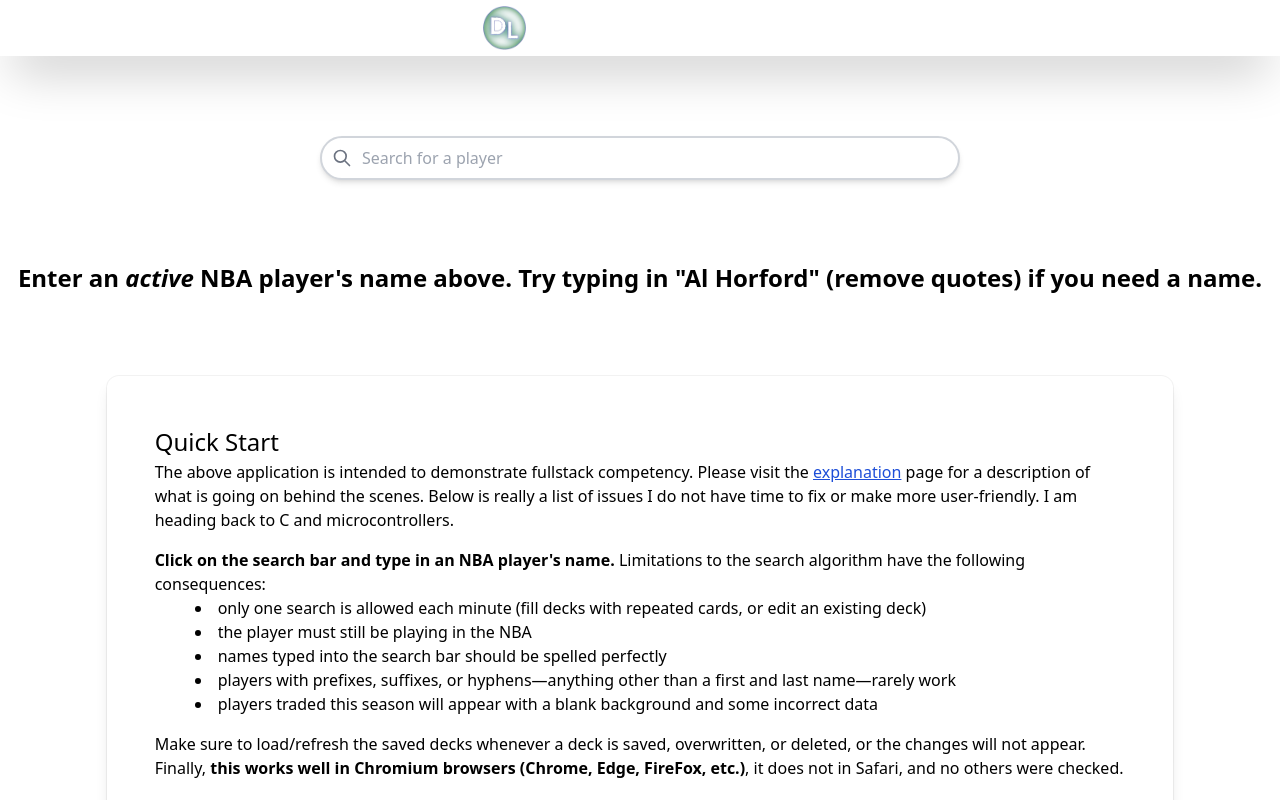
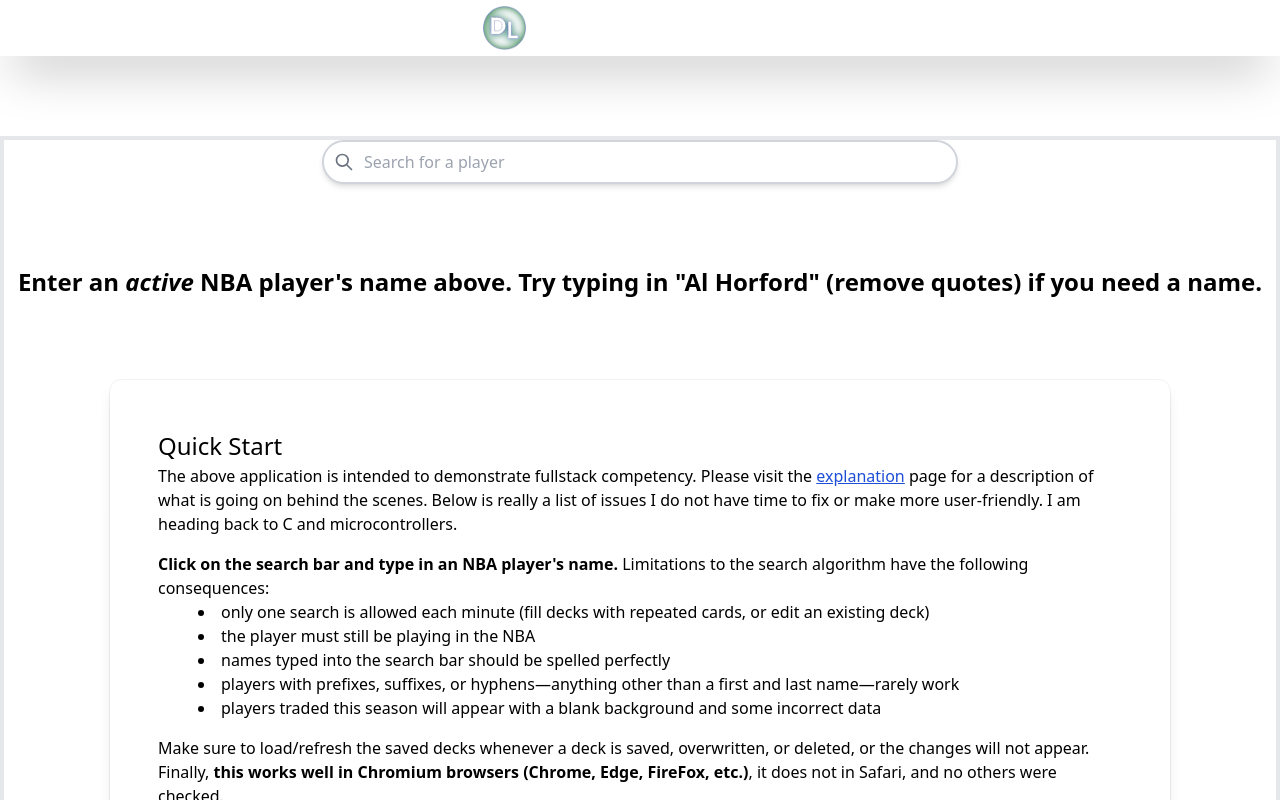
Before and after one commit to davidluby/next-portfolio, a Next.js app: page /decks in a window 1280 px wide. Shown: the top 800 px of the page. Built offline with nearby package versions, Linux system fonts and the light colour scheme.

Commit message:
cleaned a mess and forensics

```diff
--- a/src/components/decks/Interface.js
+++ b/src/components/decks/Interface.js
@@ -11,8 +11,8 @@ import Help from "@components/decks/Help"
 export default function Interface({ setHidden, searching, playerData, empty, setEmpty, cards, setCards, deck, setDeck }) {
 
 	return (
-		<div className="w-[97%] res:w-5/6 px-5 py-5 res:p-12 mt-20 shadow-lg rounded-xl ring-1 ring-black/5">
-			<div className="flex flex-row justify-center my-5 space-x-20">
+		<div className="w-[97%] res:w-5/6 p-5 res:p-12 mt-20 shadow-lg rounded-xl ring-1 ring-black/5 border-4">
+			<div className="flex flex-row justify-center my-5 space-x-20 border-4 border-green-300">
 				{ !searching ? <div className="flex items-center" style={{animation : "inAnimation 500ms ease-in"}}>
 					<Card data={playerData} loc="main" />
 					</div> : null}
--- a/src/components/decks/Show.js
+++ b/src/components/decks/Show.js
@@ -35,7 +35,7 @@ export default function Show({ empty, setEmpty, setHidden, setCards, setDeck })
                     const dataCards = deck.slice(1);
                     const dataDeck = deck[0];
 
-                    return <div className="flex flex-col items-center w-[97%] res:w-5/6 px-5 py-5 res:p-12 mt-20 shadow-lg rounded-xl ring-1 ring-black/5" key={idx}>
+                    return <div className="flex flex-col items-center w-[97%] res:w-5/6 p-5 res:p-12 mt-20 shadow-lg rounded-xl ring-1 ring-black/5 border-4 border-red-300" key={idx}>
                         <div className="flex flex-row space-x-10">
                             <p className="border-b-2 border-green-700">Deck: {dataDeck.id}</p>
                             <p className="border-b-2 border-green-700">Last saved: {dataDeck.saved}</p>
--- a/src/components/simulation/Simulator.js
+++ b/src/components/simulation/Simulator.js
@@ -45,7 +45,7 @@ export default function Simulator() {
     }, [])
 
     return (
-        <div className="w-[97%] res:w-5/6 px-5 py-5 res:p-12 mt-20 shadow-lg rounded-xl ring-1 ring-black/5">
+        <div className="w-[97%] res:w-5/6 p-5 res:p-12 mt-20 shadow-lg rounded-xl ring-1 ring-black/5">
             <canvas id="myCanvas" className="w-full border-2"></canvas>
         </div>
     )
--- a/src/pages/decks.js
+++ b/src/pages/decks.js
@@ -15,14 +15,14 @@ export default function Decks() {
 
 
   return (
-    <div className="flex flex-col items-center my-20">
+    <div className="flex flex-col items-center my-20 border-4">
 		<Search setPlayerData={setPlayerData} setSearching={setSearching} setHidden={setHidden} />
 		<div>
 			{ !hidden ? <Interface setHidden={setHidden} searching={searching} playerData={playerData} empty={empty} setEmpty={setEmpty}
 							cards={cards} setCards={setCards} deck={deck} setDeck={setDeck} />
 				: <h1 className="p-5 res:p-0 res:mt-20 text-center"><b>Enter an <i>active</i> NBA player&apos;s name above. Try typing in &#34;Al Horford&#34; (remove quotes) if you need a name.</b></h1>}
 		</div>
-		<div id="helpID" className="w-[97%] res:w-5/6 px-5 py-5 res:p-12 mt-20 shadow-lg rounded-xl ring-1 ring-black/5">
+		<div id="helpID" className="w-[97%] res:w-5/6 p-5 res:p-12 mt-20 shadow-lg rounded-xl ring-1 ring-black/5">
 			<h1>
 				Quick Start
 			</h1>
@@ -35,12 +35,12 @@ export default function Decks() {
 			<p className="mt-4">
 				<b>Click on the search bar and type in an NBA player&#x27;s name.</b> Limitations to the search algorithm have the following consequences:
 			</p>
-			<ul className="list-disc list-inside">
-				<li className="ml-10">only one search is allowed each minute (fill decks with repeated cards, or edit an existing deck)</li>
-				<li className="ml-10">the player must still be playing in the NBA</li>
-				<li className="ml-10">names typed into the search bar should be spelled perfectly</li>
-				<li className="ml-10">players with prefixes, suffixes, or hyphens&#8212;anything other than a first and last name&#8212;rarely work</li>
-				<li className="ml-10">players traded this season will appear with a blank background and some incorrect data</li>
+			<ul className="list-disc list-inside res:ml-10">
+				<li>only one search is allowed each minute (fill decks with repeated cards, or edit an existing deck)</li>
+				<li>the player must still be playing in the NBA</li>
+				<li>names typed into the search bar should be spelled perfectly</li>
+				<li>players with prefixes, suffixes, or hyphens&#8212;anything other than a first and last name&#8212;rarely work</li>
+				<li>players traded this season will appear with a blank background and some incorrect data</li>
 			</ul>
 			<p className="mt-4">
 				Make sure to load/refresh the saved decks whenever a deck is saved, overwritten, or deleted, or the changes will not appear. Finally, <b>this works well in Chromium browsers (Chrome, Edge, FireFox, etc.)</b>, it does not in Safari, and no others were checked.
--- a/src/pages/decks_ex.js
+++ b/src/pages/decks_ex.js
@@ -4,11 +4,11 @@ export default function DecksEx() {
 
   return (
     <div className="flex flex-col items-center my-20">
-		<div className="w-[97%] res:w-5/6 px-5 py-5 res:p-12 shadow-lg rounded-xl ring-1 ring-black/5">
+		<div className="w-[97%] res:w-5/6 p-5 res:p-12 shadow-lg rounded-xl ring-1 ring-black/5">
 			<h1>
 				How the B-Ball Cards application respects Sports Reference guidelines:
 			</h1>
-			<ul className="ml-10 list-disc list-inside">
+			<ul className="list-disc list-inside">
 				<li>it has never and will never be monetized or advertised commercially (no SEO)</li>
 				<li>search function is limited to once per minute to prevent adverse performance impacts on Sports Reference sites</li>
 				<li className="ml-10">this represents the only direct interaction with Sports Reference websites</li>
@@ -16,7 +16,7 @@ export default function DecksEx() {
 				<li>the database that stores deck data is cleared after the 20<sup>th</sup> deck submission such that the data is not used in a manner that competes with Sports Reference&#x27;s services</li>
 			</ul>
 		</div>
-		<div className="w-[97%] res:w-5/6 px-5 py-5 res:p-12 mt-20 shadow-lg rounded-xl ring-1 ring-black/5">
+		<div className="w-[97%] res:w-5/6 p-5 res:p-12 mt-20 shadow-lg rounded-xl ring-1 ring-black/5">
 			<h1>
 				How the B-Ball Cards application application works:
 			</h1>
--- a/src/pages/index.js
+++ b/src/pages/index.js
@@ -5,7 +5,7 @@ export default function Home() {
 
     return (
         <div className="flex flex-col items-center my-20">
-            <div className="w-[97%] res:w-5/6 px-5 py-5 res:p-12 mt-20 shadow-lg rounded-xl ring-1 ring-black/5">
+            <div className="w-[97%] res:w-5/6 p-5 res:p-12 mt-20 shadow-lg rounded-xl ring-1 ring-black/5">
                 <h1>
                     Welcome
                 </h1>
--- a/src/pages/resume.js
+++ b/src/pages/resume.js
@@ -60,7 +60,7 @@ export default function Resume(){
                         </p>
                     </div>
                 </div>
-                <div className="flex flex-col res:w-2/5 px-5 py-5 res:p-12 mt-20 res:mt-0 shadow-lg rounded-xl ring-1 ring-black/5">
+                <div className="flex flex-col res:w-2/5 p-5 res:p-12 mt-20 res:mt-0 shadow-lg rounded-xl ring-1 ring-black/5">
                     <h1 className="pb-2 text-center">
                         <b><i>Technical Skills</i></b>
                     </h1>
@@ -96,7 +96,7 @@ export default function Resume(){
                     </ul>
                 </div>
             </div>
-            <div className="w-[97%] res:w-5/6 px-5 py-5 res:p-12 mt-20 shadow-lg rounded-xl ring-1 ring-black/5">
+            <div className="w-[97%] res:w-5/6 p-5 res:p-12 mt-20 shadow-lg rounded-xl ring-1 ring-black/5">
                 <h1>
                     <b><i>Work Experience</i></b>
                 </h1>
@@ -154,7 +154,7 @@ export default function Resume(){
                     </li>
                 </ul>
             </div>
-            <div className="w-[97%] res:w-5/6 px-5 py-5 res:p-12 mt-20 shadow-lg rounded-xl ring-1 ring-black/5">
+            <div className="w-[97%] res:w-5/6 p-5 res:p-12 mt-20 shadow-lg rounded-xl ring-1 ring-black/5">
                 <h1>
                     <b><i>Education</i></b>
                 </h1>
@@ -175,7 +175,7 @@ export default function Resume(){
                     </li>
                 </ul>
             </div>
-            <div className="w-[97%] res:w-5/6 px-5 py-5 res:p-12 mt-20 shadow-lg rounded-xl ring-1 ring-black/5">
+            <div className="w-[97%] res:w-5/6 p-5 res:p-12 mt-20 shadow-lg rounded-xl ring-1 ring-black/5">
                 <h1>
                     <b><i>Certifications</i></b>
                 </h1>
```
